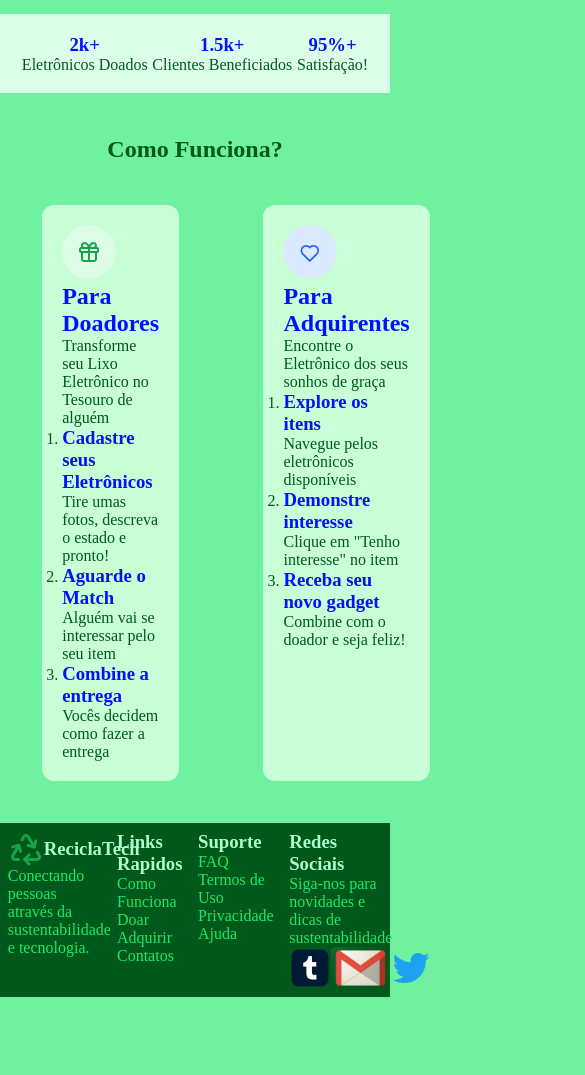
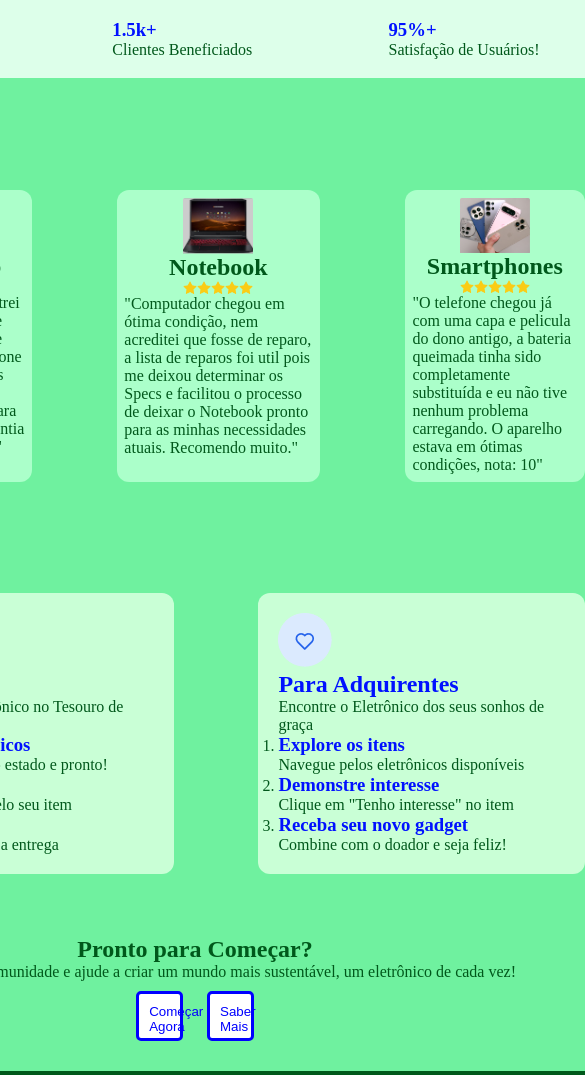
Before and after one commit to IAmMuchAnger/Recicla-Tech, a plain HTML site: page index.html in a window 390 px wide. Shown: the part 640-1715 px from the top of the page, 585 px wide, since content can reach past the window. Before the commit the page ends 1637 px from the top, so only its background shows below. Drawn offline with nearby package versions, Linux system fonts and the light colour scheme; files that its build step writes are made by us from their sources.

Commit message:
non-responsivo

```diff
--- a/index.html
+++ b/index.html
@@ -6,6 +6,7 @@
     <link rel="stylesheet" href="style.css" />
     <title>ReciclaTech</title>
   </head>
+
   <body>
     <header>
       <section class="inicio">
@@ -21,6 +22,7 @@
         <button>Começar Agora</button>
       </section>
     </header>
+
     <main>
       <section class="panfleto">
         <img src="./img/reciclagem.png" alt="Símbolo Estilizado" />
@@ -52,7 +54,46 @@
         </section>
         <section>
           <h1>95%+</h1>
-          <p>Satisfação!</p>
+          <p>Satisfação de Usuários!</p>
+        </section>
+      </section>
+      <section>
+        <h1>Relatos de Usuários</h1>
+      </section>
+      <section class="relatos">
+        <section class="nota">
+          <img src="./img/Fone.png" alt="Fones de Ouvido" />
+          <h2>Fones de ouvido</h2>
+          <img src="./img/star.png" alt="Nota Cinco Estrelas" />
+          <p>
+            "Me inscrevi no website e entrei na fila para fones de ouvido e
+            dentro de um mês já tinha me aparecido oportunidades. O fone chegou
+            consertado com peças novinhas e uma lista de operações que foram
+            feitas para o conserto, uma carta de garantia e uma mensagem do
+            doador."
+          </p>
+        </section>
+        <section class="nota">
+          <img src="./img/Notebook.png" alt="Computador Laptop" />
+          <h2>Notebook</h2>
+          <img src="./img/star.png" alt="Nota Cinco Estrelas" />
+          <p>
+            "Computador chegou em ótima condição, nem acreditei que fosse de
+            reparo, a lista de reparos foi util pois me deixou determinar os
+            Specs e facilitou o processo de deixar o Notebook pronto para as
+            minhas necessidades atuais. Recomendo muito."
+          </p>
+        </section>
+        <section class="nota">
+          <img src="./img/Smartphones.png" alt="Celulares Smart" />
+          <h2>Smartphones</h2>
+          <img src="./img/star.png" alt="Nota Cinco Estrelas" />
+          <p>
+            "O telefone chegou já com uma capa e pelicula do dono antigo, a
+            bateria queimada tinha sido completamente substituída e eu não tive
+            nenhum problema carregando. O aparelho estava em ótimas condições,
+            nota: 10"
+          </p>
         </section>
       </section>
       <section>
@@ -65,7 +106,6 @@
             <h2>Para Doadores</h2>
             <p>Transforme seu Lixo Eletrônico no Tesouro de alguém</p>
           </section>
-
           <ol>
             <li>
               <h3>Cadastre seus Eletrônicos</h3>
@@ -87,7 +127,6 @@
             <h2>Para Adquirentes</h2>
             <p>Encontre o Eletrônico dos seus sonhos de graça</p>
           </section>
-
           <ol>
             <li>
               <h3>Explore os itens</h3>
@@ -104,7 +143,19 @@
           </ol>
         </section>
       </section>
+      <section class="final">
+        <h1>Pronto para Começar?</h1>
+        <p>
+          Junte-se à nossa comunidade e ajude a criar um mundo mais sustentável,
+          um eletrônico de cada vez!
+        </p>
+        <section class="botoes-card">
+          <button>Começar Agora</button>
+          <button>Saber Mais</button>
+        </section>
+      </section>
     </main>
+
     <footer>
       <section class="footer-coluna">
         <section class="logo">
--- a/style.scss
+++ b/style.scss
@@ -57,10 +57,8 @@ header {
 
 body {
     background-color: #6ff19f;
-  h1 {
     color: #00581b;
     justify-self: center;
-  }
 }
 
 .panfleto {
@@ -123,6 +121,24 @@ body {
     }
 }
 
+.relatos {
+    display: flex;
+    justify-content: space-between;
+    .nota {
+        background-color: #abffca;
+        color: #00581b;
+        border-radius: 12px;
+        margin: 5vh;
+        display: flex;
+        flex-direction: column;
+        padding: 2vw;
+        align-items: center;
+        img {
+            width: 18vw;
+        }
+    }
+}
+
 .how-to {
     display: flex;
     justify-content: space-around;
@@ -137,6 +153,24 @@ body {
         h3, h2 {
             color: #0011ff;
         }
+    }
+}
+
+.final {
+    color: #00581b;
+    display: flex;
+    flex-direction: column;
+    align-items: center;
+    margin: 5vw;
+    button {
+        background-color: white;
+        border-radius: 5px;
+        padding: 10px;
+        color: blue;
+        border: solid blue;
+        margin: 10px;
+        height: 50px;
+        width: 12vw;
     }
 }
 
```
Also changed, not shown: img/star.png (added). Lines whose indentation alone changed are shown as unchanged.
